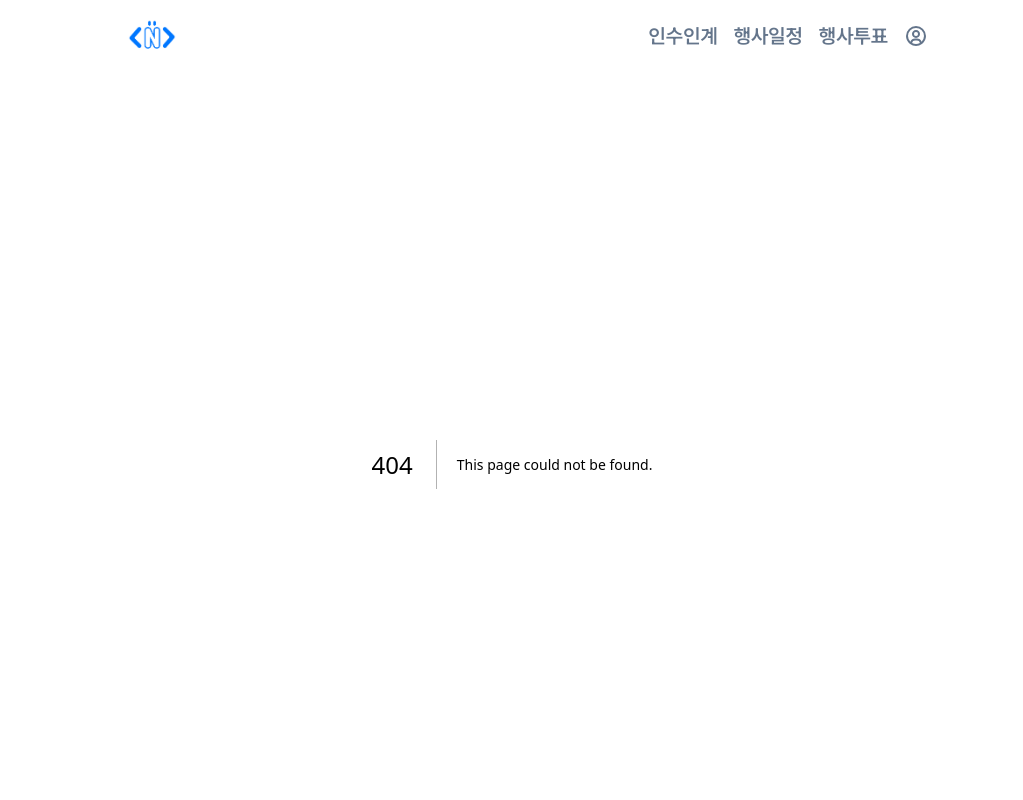
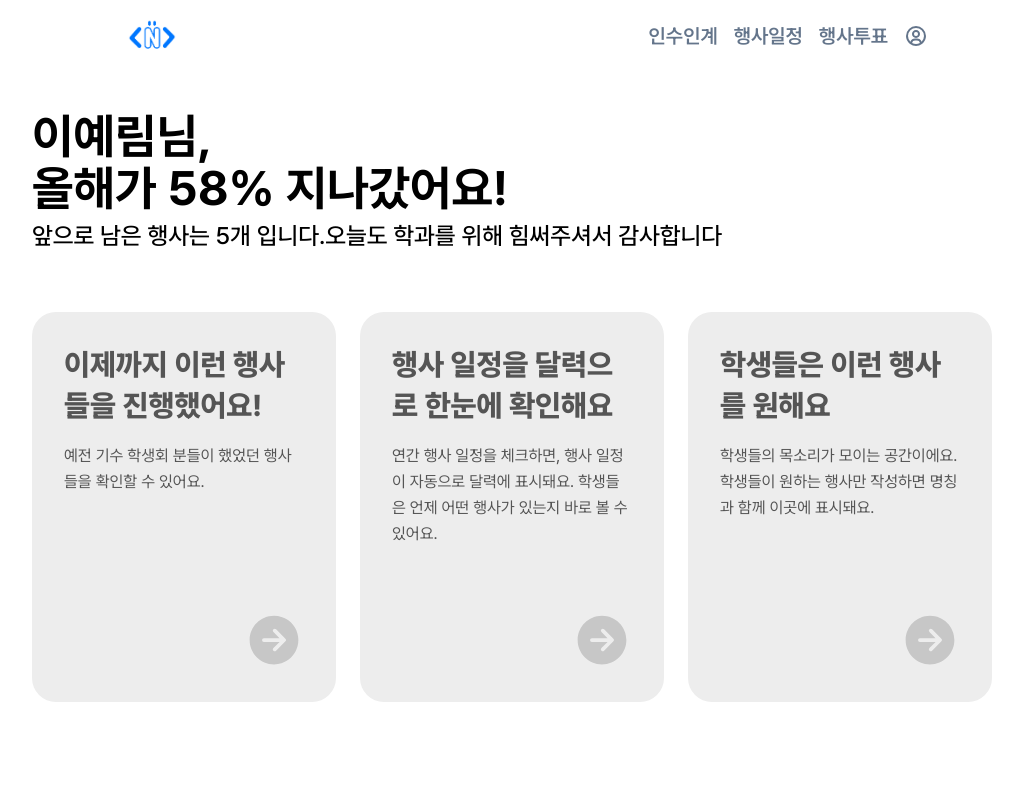
Before and after one commit to ComNCheck/ComNCheck-web, a Next.js app: page /main in a window 1280 px wide. Before the commit this address had no page. Shown: the top 800 px of the page, without its empty margins (128-1151 px from the left). Built offline with nearby package versions, Linux system fonts and the light colour scheme.

Commit message:
feat(main) : 메인 페이제 제작

```diff
--- a/package.json
+++ b/package.json
@@ -10,8 +10,8 @@
   },
   "dependencies": {
     "next": "15.3.5",
-    "react": "^19.0.0",
-    "react-dom": "^19.0.0",
+    "react": "^19.1.0",
+    "react-dom": "^19.1.0",
     "react-icons": "^5.5.0"
   },
   "devDependencies": {
--- /dev/null
+++ b/src/app/main/components/EventCard.tsx
@@ -0,0 +1,41 @@
+"use client";
+
+import React from "react";
+import { IoArrowForwardCircle } from "react-icons/io5";
+
+interface EventCardProps {
+  title: string;
+  description: string;
+  isActive: boolean;
+  onClick: () => void;
+}
+
+const EventCard: React.FC<EventCardProps> = ({
+  title,
+  description,
+  isActive,
+  onClick,
+}) => {
+  return (
+    <div
+      onClick={onClick}
+      className={`relative rounded-3xl p-6 md:p-8 cursor-pointer transition-all duration-300 w-full max-w-sm min-h-[390px]
+        ${
+          isActive
+            ? "bg-[#0077FF] text-white"
+            : "bg-[#EDEDED] text-[#555] hover:bg-[#0077FF] hover:text-white"
+        }`}
+    >
+      <h2 className="text-3xl font-extrabold leading-snug mb-4">{title}</h2>
+      <p className="text-base leading-relaxed">{description}</p>
+      <div className="absolute right-8 bottom-8 ">
+        <IoArrowForwardCircle
+          className={`text-4xl transition-colors w-15 h-15
+            ${isActive ? "text-white" : "text-[#C7C7C7] hover:text-[#0077FF]"}`}
+        />
+      </div>
+    </div>
+  );
+};
+
+export default EventCard;
--- /dev/null
+++ b/src/app/main/components/EventCardList.tsx
@@ -0,0 +1,53 @@
+"use client";
+
+import React, { useState } from "react";
+import { useRouter } from "next/navigation";
+import EventCard from "./EventCard";
+
+const cardData = [
+  {
+    title: "이제까지 이런 행사들을 진행했어요!",
+    description: "예전 기수 학생회 분들이 했었던 행사들을 확인할 수 있어요.",
+    path: "/",
+  },
+  {
+    title: "행사 일정을 달력으로 한눈에 확인해요",
+    description:
+      "연간 행사 일정을 체크하면, 행사 일정이 자동으로 달력에 표시돼요. 학생들은 언제 어떤 행사가 있는지 바로 볼 수 있어요.",
+    path: "/calendar",
+  },
+  {
+    title: "학생들은 이런 행사를 원해요",
+    description:
+      "학생들의 목소리가 모이는 공간이에요. 학생들이 원하는 행사만 작성하면 명칭과 함께 이곳에 표시돼요.",
+    path: "/popularEvent",
+  },
+];
+
+const EventCardList: React.FC = () => {
+  const [hoveredIndex, setHoveredIndex] = useState<number | null>(null);
+  const router = useRouter();
+
+  return (
+    <div className="flex flex-col md:flex-row gap-6 items-center h-auto mt-15">
+      {cardData.map((card, index) => (
+        <div
+          key={index}
+          onMouseEnter={() => setHoveredIndex(index)}
+          onMouseLeave={() => setHoveredIndex(null)}
+        >
+          <EventCard
+            title={card.title}
+            description={card.description}
+            isActive={hoveredIndex === index}
+            onClick={() => {
+              router.push(card.path);
+            }}
+          />
+        </div>
+      ))}
+    </div>
+  );
+};
+
+export default EventCardList;
--- /dev/null
+++ b/src/app/main/page.tsx
@@ -0,0 +1,18 @@
+import TitleAndDescription from "../../components/TitleAndDescription";
+import EventCardList from "./components/EventCardList";
+
+export default function Main() {
+  return (
+    <div className="min-h-screen text-black bg-white flex flex-col items-left justify-left py-12">
+      <div className="w-full h-full max-w-5xl mx-auto px-8">
+        <TitleAndDescription
+          title={"이예림님,\n올해가 58% 지나갔어요!"}
+          description={
+            "앞으로 남은 행사는 5개 입니다. 오늘도 학과를 위해 힘써주셔서 감사합니다."
+          }
+        />
+        <EventCardList />
+      </div>
+    </div>
+  );
+}
--- /dev/null
+++ b/src/components/TitleAndDescription.tsx
@@ -0,0 +1,41 @@
+import React from "react";
+
+interface TitleAndDescriptionProps {
+  title: string;
+  description: string;
+}
+
+const TitleAndDescription: React.FC<TitleAndDescriptionProps> = ({
+  title,
+  description,
+}) => {
+  return (
+    <div className="mb-4">
+      {title.split("\n").map((line, idx) => (
+        <h1
+          key={idx}
+          className={
+            idx === 0
+              ? "text-4xl md:text-5xl font-bold mb-1"
+              : "text-4xl md:text-5xl font-bold mb-2"
+          }
+        >
+          {line}
+        </h1>
+      ))}
+      <p className="text-xl md:text-2xl font-medium ">
+        {description
+          .split(".")
+          .filter((sentence) => sentence.trim())
+          .map((sentence, index, arr) => (
+            <span key={index} className="block md:inline">
+              {sentence.trim()}
+              {index < arr.length - 1 ? "." : ""}
+            </span>
+          ))}
+      </p>
+    </div>
+  );
+};
+
+export default TitleAndDescription;
```
Also changed, not shown: 1 other file (tests, documents, lock files or other folders).
